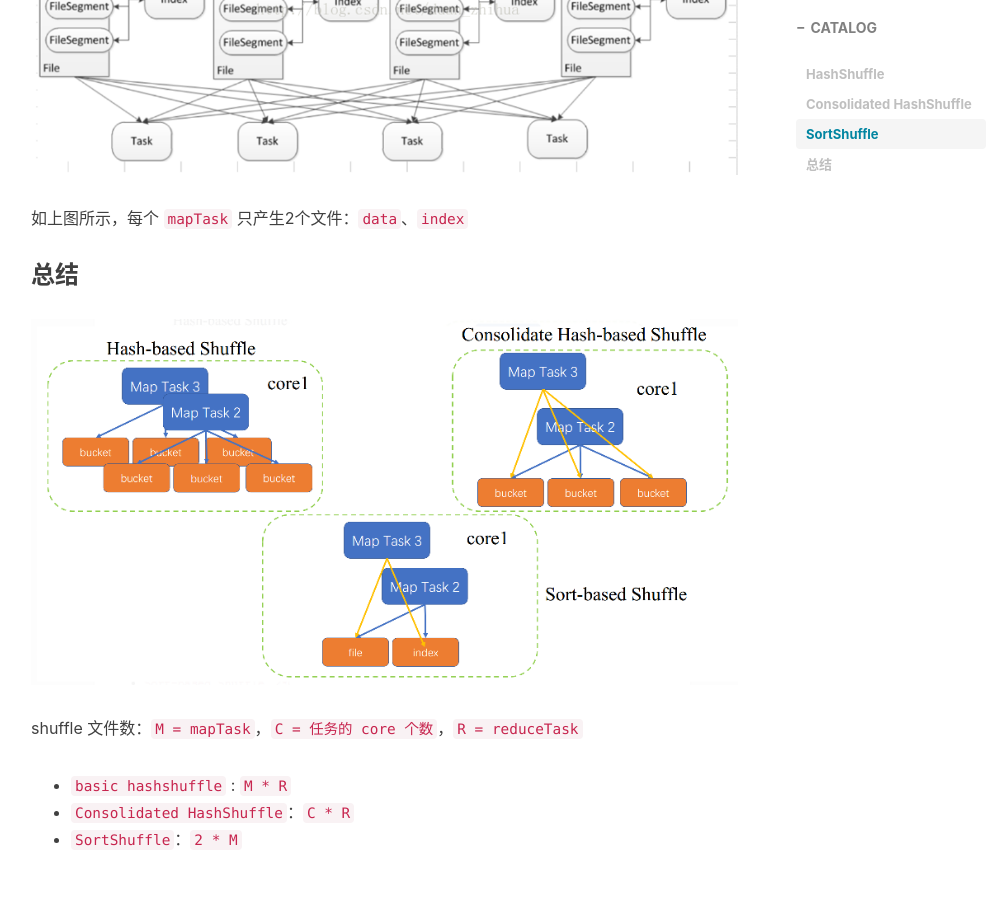
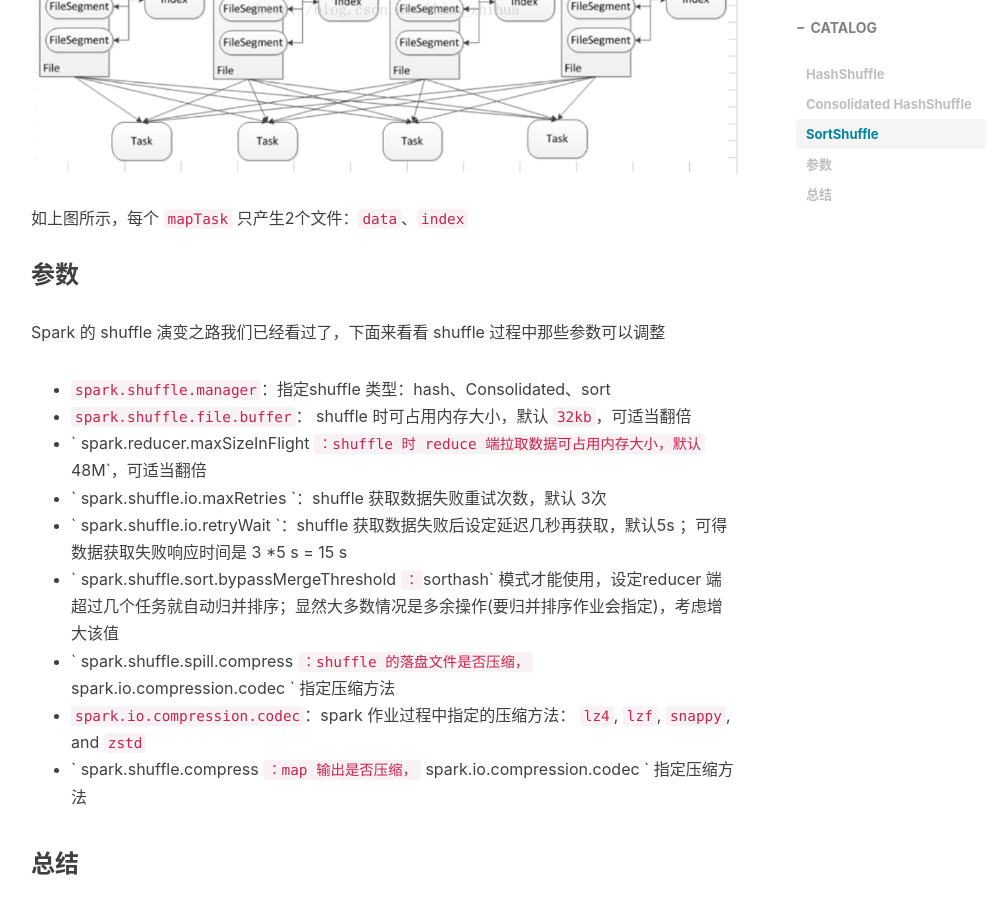
Before and after one commit to vendanner/vendanner.github.io, a Jekyll site: the page built from _posts/2019-10-28-Spark shuffle.md, in a window 1280 px wide and 900 px high, scrolled down 2531 px. Shown: the whole window, without its empty margins (234-1236 px from the left). Built offline with Jekyll 4.4.1, drawn with Linux system fonts in a browser that asks for light colours; nearby versions of some CDN libraries; comment, search, counter and statistics services are not loaded.

Commit message:
Update 2019-10-28-Spark shuffle.md

```diff
--- a/_posts/2019-10-28-Spark shuffle.md
+++ b/_posts/2019-10-28-Spark shuffle.md
@@ -43,6 +43,20 @@
 
 如上图所示，每个 `mapTask` 只产生2个文件：`data`、`index`
 
+### 参数
+
+Spark 的 shuffle 演变之路我们已经看过了，下面来看看 shuffle 过程中那些参数可以调整
+
+- `spark.shuffle.manager`：指定shuffle 类型：hash、Consolidated、sort
+- `spark.shuffle.file.buffer`： shuffle 时可占用内存大小，默认 `32kb`，可适当翻倍
+- ` spark.reducer.maxSizeInFlight `：shuffle 时 reduce 端拉取数据可占用内存大小，默认 `48M`，可适当翻倍
+- ` spark.shuffle.io.maxRetries `：shuffle 获取数据失败重试次数，默认 3次
+- ` spark.shuffle.io.retryWait `：shuffle 获取数据失败后设定延迟几秒再获取，默认5s ；可得数据获取失败响应时间是 3 *5 s = 15 s
+- ` spark.shuffle.sort.bypassMergeThreshold `：`sorthash` 模式才能使用，设定reducer 端超过几个任务就自动归并排序；显然大多数情况是多余操作(要归并排序作业会指定)，考虑增大该值
+- ` spark.shuffle.spill.compress `：shuffle 的落盘文件是否压缩，` spark.io.compression.codec ` 指定压缩方法
+- `spark.io.compression.codec`：spark 作业过程中指定的压缩方法： `lz4`, `lzf`, `snappy`, and `zstd`
+- ` spark.shuffle.compress `：map 输出是否压缩，` spark.io.compression.codec ` 指定压缩方法
+
 ### 总结
 
 ![](https://vendanner.github.io/img/Spark/all_shuffle.png)
```
